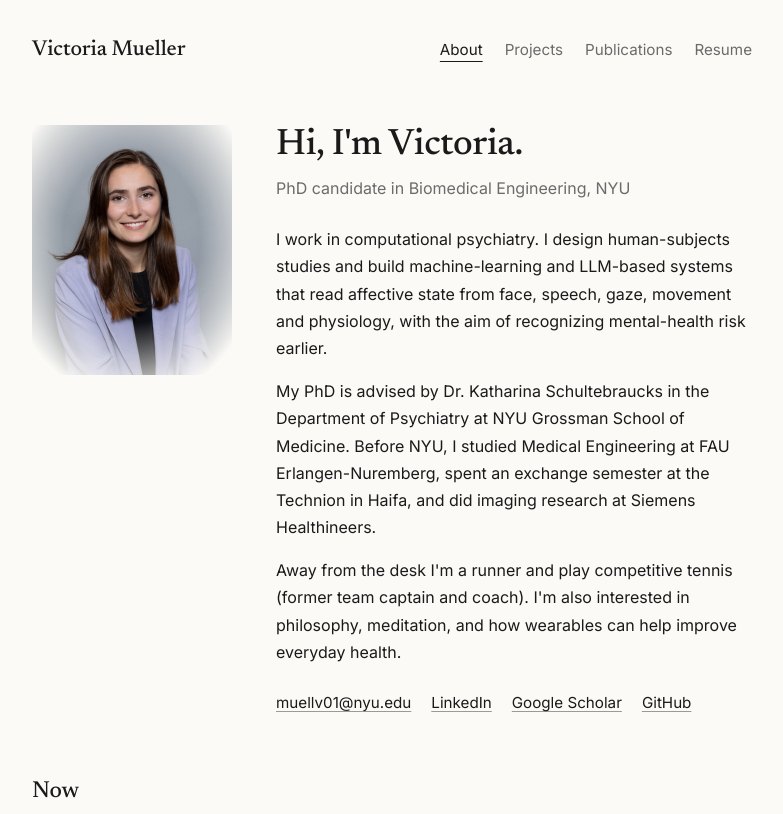
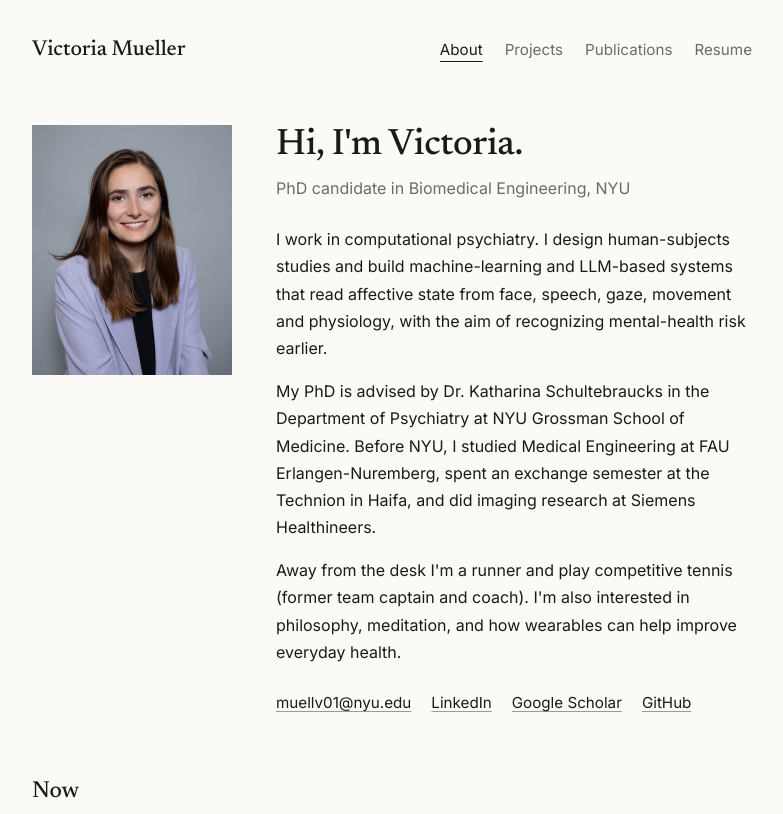
Before and after one commit to VictoriaMuellerNYU/VictoriaMuellerNYU.github.io, a plain HTML site: page index.html in a window 1280 px wide. Shown: the top 814 px of the page, without its empty margins (248-1031 px from the left). Drawn offline with Linux system fonts and the light colour scheme.

Commit message:
Revert "Fade profile photo edges"
This reverts commit 2fc9bd8d6f2603d375adb4c300ed53eb254a7abe.

```diff
--- a/style.css
+++ b/style.css
@@ -52,12 +52,6 @@ p { margin: 0 0 16px; }
 }
 .portrait span { font-family: var(--serif); font-size: 2.6rem; color: var(--faint); }
 .portrait img { position: absolute; inset: 0; width: 100%; height: 100%; object-fit: cover; }
-/* Soft vignette: the photo fades into the page toward its edges, so no hard corners. */
-.portrait:has(img) {
-  background: none;
-  -webkit-mask-image: radial-gradient(ellipse 66% 66% at 50% 45%, #000 52%, transparent 100%);
-          mask-image: radial-gradient(ellipse 66% 66% at 50% 45%, #000 52%, transparent 100%);
-}
 .about h1 { margin-top: 0; }
 .about .role { color: var(--muted); margin: -4px 0 24px; }
 .about-links { display: flex; flex-wrap: wrap; gap: 6px 20px; margin-top: 24px; font-size: .95rem; }
```
